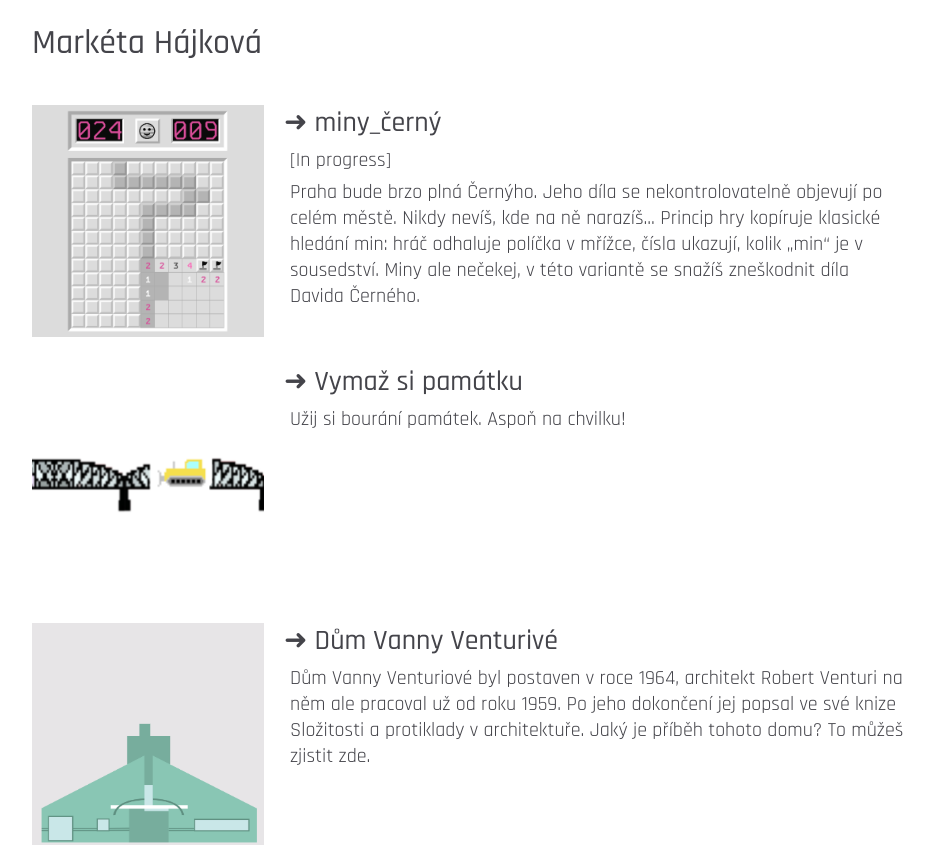
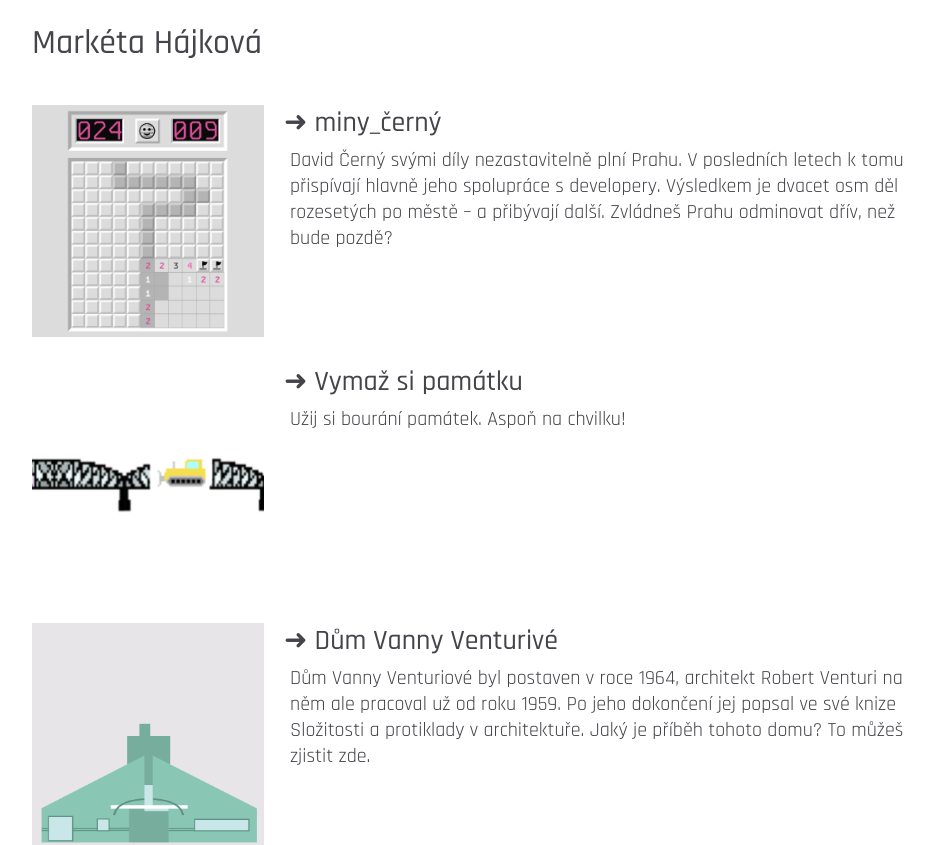
Before and after one commit to hornermar/hornermar.github.io, a React (Vite) app: page /projekty in a window 1280 px wide. Shown: the top 845 px of the page, without its empty margins (168-1102 px from the left). Built offline with nearby package versions, Linux system fonts and the light colour scheme.

Commit message:
description for miny_cerny

```diff
--- a/src/data/projects.tsx
+++ b/src/data/projects.tsx
@@ -15,7 +15,7 @@ export const projects: ProjectType[] = [
     code: "miny_cerny",
     title: "miny_černý",
     description:
-      "Praha bude brzo plná Černýho. Jeho díla se nekontrolovatelně objevují po celém městě. Nikdy nevíš, kde na ně narazíš... Princip hry kopíruje klasické hledání min: hráč odhaluje políčka v mřížce, čísla ukazují, kolik „min“ je v sousedství. Miny ale nečekej, v této variantě se snažíš zneškodnit díla Davida Černého.",
+      "David Černý svými díly nezastavitelně plní Prahu. V posledních letech k tomu přispívají hlavně jeho spolupráce s developery. Výsledkem je dvacet osm děl rozesetých po městě – a přibývají další. Zvládneš Prahu odminovat dřív, než bude pozdě?",
     // why: "",
     technology: (
       <>
@@ -25,7 +25,7 @@ export const projects: ProjectType[] = [
       </>
     ),
     image: minyCernyImage,
-    note: Note.inProgress,
+    note: Note.done,
   },
   {
     code: "vymaz-si-pamatku",
```
